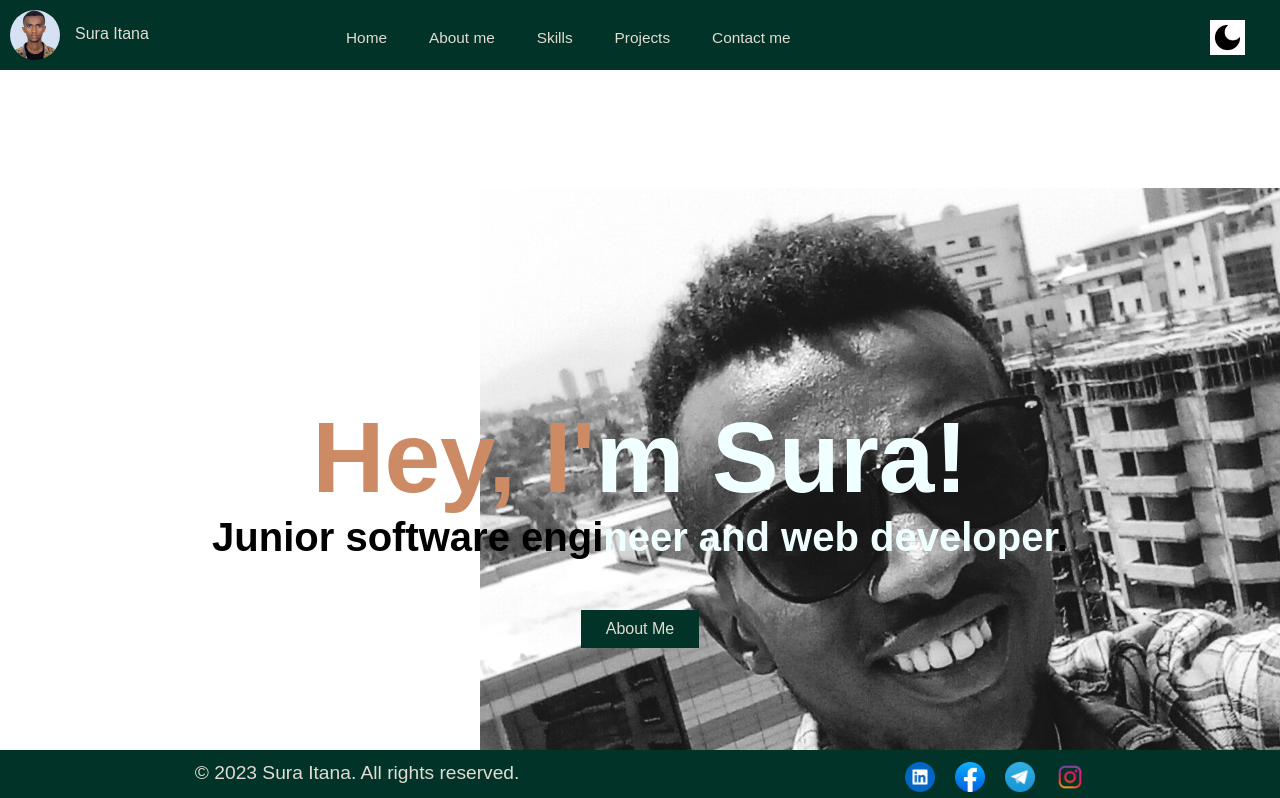
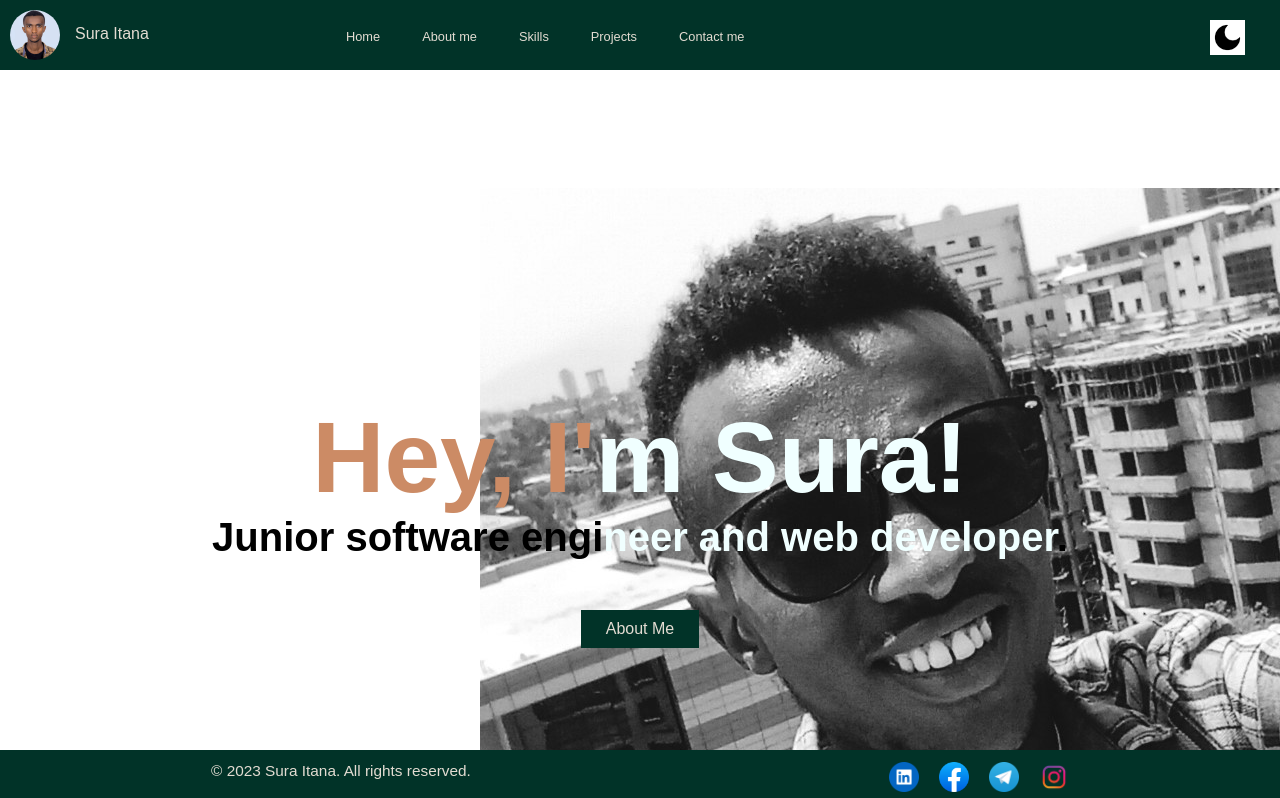
Before and after one commit to surraaI/UGR-2347-14, a plain HTML site: page src/index.html in a window 1280 px wide. Shown: the top 798 px of the page. Drawn offline with Linux system fonts and the light colour scheme.

Commit message:
font size

```diff
--- a/src/css/styles.css
+++ b/src/css/styles.css
@@ -422,6 +422,15 @@ aside p {
 /*desktop*/
 
 @media screen and (min-width:769px) {
+    .Normal-menu {
+        display: flex;
+        flex-shrink: 1;
+        font-size: 1vw;
+    }
+    footer p {
+        color: var(--bright);
+        font-size: 1.2vw;
+    }
     #mylogo p {
         color: var(--bright);
         margin-top: 15px;
--- a/src/js/myjs.js
+++ b/src/js/myjs.js
@@ -3,9 +3,6 @@ var body = document.body;
 function toggleNightMode() {
 
     body.classList.toggle('night-mode');
-
-
-
     nightModeButton.style.display = 'none';
     brightModeButton.style.display = 'inline-block';
 }
@@ -14,7 +11,6 @@ function toggleNightMode() {
 function toggleBrightMode() {
 
     body.classList.toggle('bright-mode');
-
     brightModeButton.style.display = 'none';
     nightModeButton.style.display = 'inline-block';
 
```
